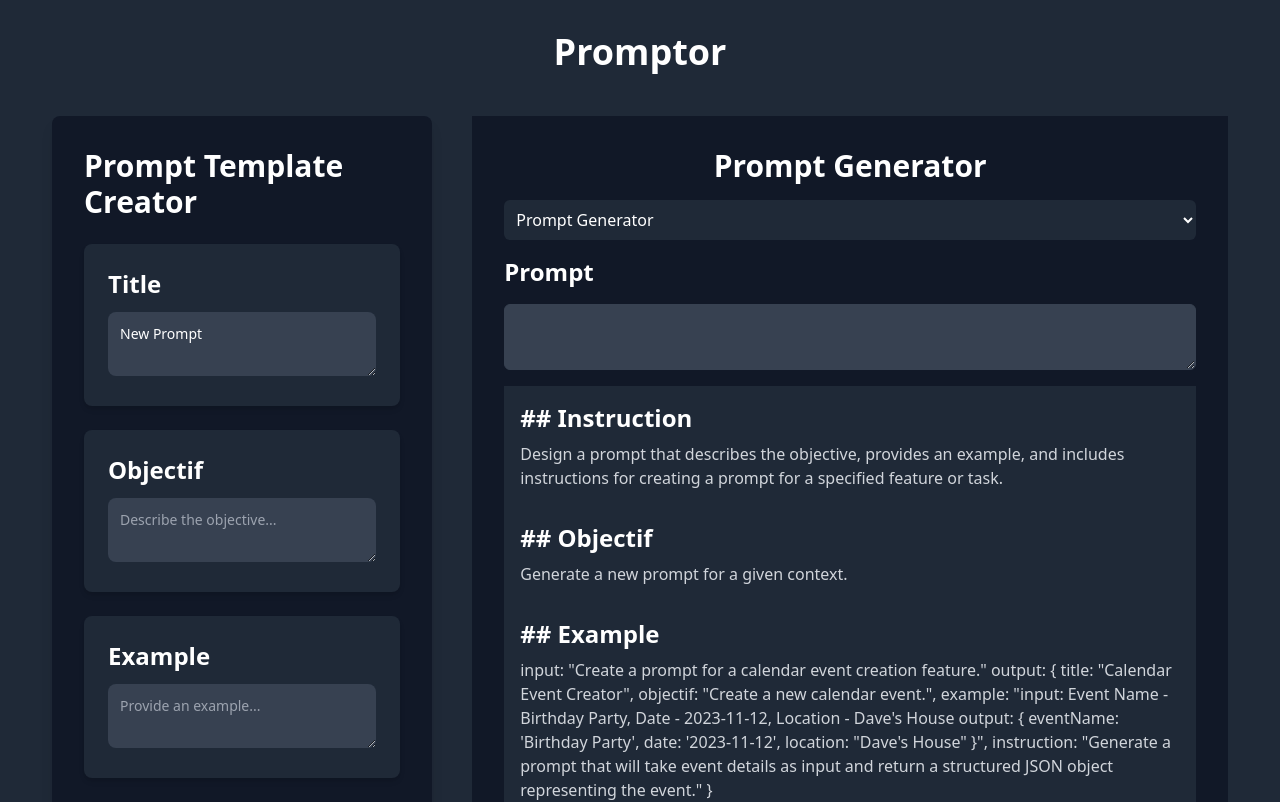
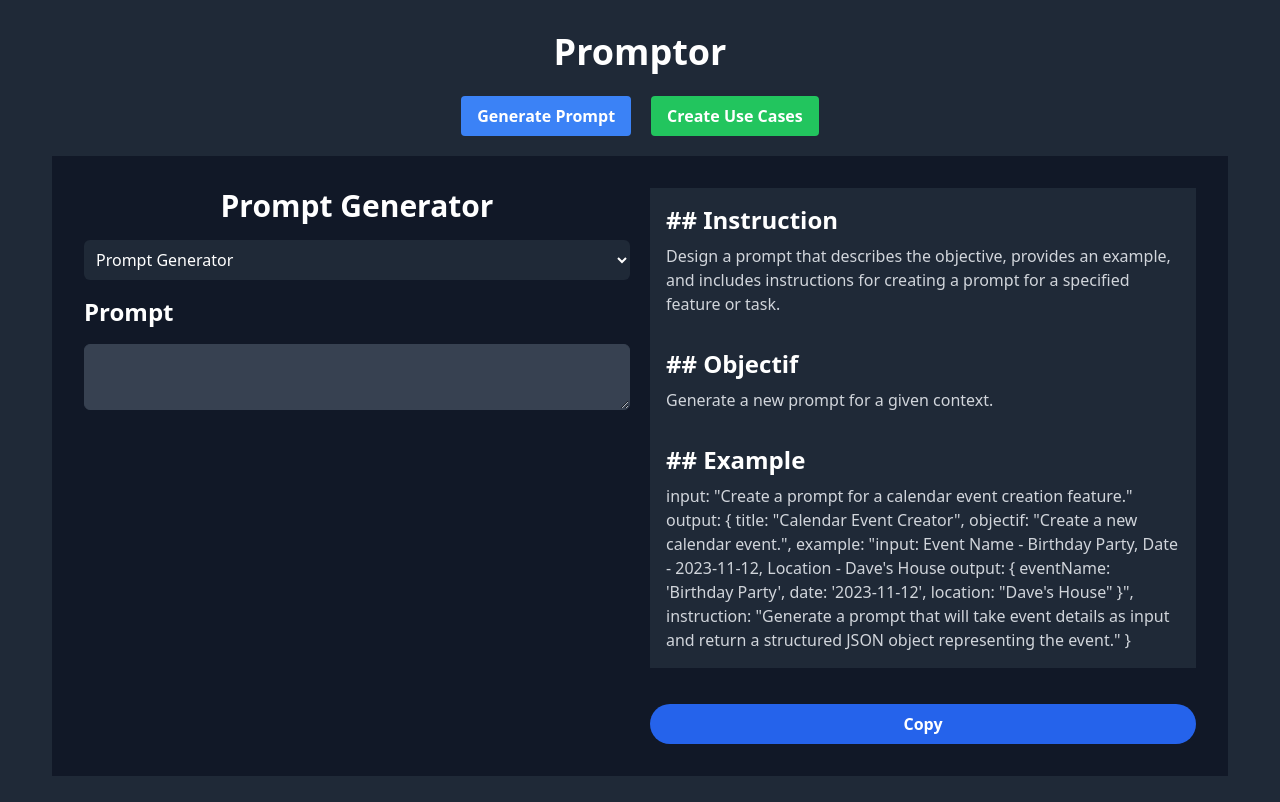
Before and after one commit to fanama/prompt-generator, a Svelte app: page / in a window 1280 px wide. Shown: the top 802 px of the page. Built offline with nearby package versions, Linux system fonts and the light colour scheme.

Commit message:
fix: storage and alerts

```diff
--- a/src/App.svelte
+++ b/src/App.svelte
@@ -1,12 +1,36 @@
 <script lang="ts">
   import PromptGenerator from "./molecule/promptGenerator.svelte";
   import PromptManager from "./molecule/promptManager.svelte";
+
+  let page = 1;
+  function setPage(p: number) {
+    page = p;
+  }
 </script>
 
 <main class="bg-gray-800 text-white min-h-screen p-8">
   <h1 class="text-4xl font-bold text-center mb-6">Promptor</h1>
+  <div class="flex gap-5 items-center justify-center">
+    <button
+      on:click={() => setPage(1)}
+      class="bg-blue-500 hover:bg-blue-700 text-white font-bold py-2 px-4 rounded transition duration-300 ease-in-out"
+    >
+      Generate Prompt
+    </button>
+    <button
+      on:click={() => setPage(2)}
+      class="bg-green-500 hover:bg-green-700 text-white font-bold py-2 px-4 rounded transition duration-300 ease-in-out"
+    >
+      Create Use Cases
+    </button>
+  </div>
+
   <div class="flex flex-col md:flex-row w-full h-full">
-    <PromptManager />
-    <PromptGenerator />
+    {#if page == 1}
+      <PromptGenerator />
+    {/if}
+    {#if page == 2}
+      <PromptManager />
+    {/if}
   </div>
 </main>
--- a/src/infra/service/localStorage.ts
+++ b/src/infra/service/localStorage.ts
@@ -23,13 +23,24 @@ export class LocalStorage<T> {
   }
 
   add(value: T): T[] {
-    this.values = [...this.values, value];
-    localStorage.setItem(this.key, JSON.stringify(this.values));
-    return this.values;
+    const values = [...this.values, value];
+    localStorage.setItem(this.key, JSON.stringify(values));
+    this.values = values;
+    alert(`${this.key} added`);
+
+    return values;
   }
   remove(value: T): T[] {
-    this.values = this.values.filter((v) => v != value);
-    localStorage.setItem(this.key, JSON.stringify(this.values));
-    return this.values;
+    const values = this.values.filter((v) => v != value);
+    localStorage.setItem(this.key, JSON.stringify(values));
+    this.values = values;
+    return values;
+  }
+
+  removeAll(): T[] {
+    const values: T[] = [];
+    localStorage.clear();
+    this.values = values;
+    return values;
   }
 }
--- a/src/infra/service/prompt.ts
+++ b/src/infra/service/prompt.ts
@@ -17,6 +17,9 @@ class PromptDatabase {
   deletePrompt(prompt: Prompt): Prompt[] {
     return this.localStorage.remove(prompt);
   }
+  deleteAllPrompt(): Prompt[] {
+    return this.localStorage.removeAll();
+  }
 }
 
 export const promptController = new PromptDatabase();
--- /dev/null
+++ b/src/lib/clipBoard.ts
@@ -0,0 +1,13 @@
+class ClipBoard {
+  async copy(content: string) {
+    try {
+      await navigator.clipboard.writeText(content);
+      console.log("Content copied to clipboard");
+    } catch (err) {
+      console.error("Failed to copy: ", err);
+    }
+  }
+}
+
+const clipboard = new ClipBoard();
+export default clipboard;
--- /dev/null
+++ b/src/lib/store.ts
@@ -0,0 +1,4 @@
+import { writable } from "svelte/store";
+import type { Prompt } from "../domain/entity/prompt";
+
+export const promptStore = writable<Prompt[]>([]);
--- a/src/molecule/promptGenerator.svelte
+++ b/src/molecule/promptGenerator.svelte
@@ -1,13 +1,17 @@
 <script lang="ts">
   import { promptController } from "../infra/service/prompt";
-  let prompts = promptController.getPrompts();
+  import clipboard from "../lib/clipBoard";
+  import { promptStore } from "../lib/store";
+  promptStore.set(promptController.getPrompts());
 
+  $: prompts = $promptStore;
   let selectedIndex = 0;
-  $: currentPrompt = prompts[selectedIndex];
   let input = "";
 
-  async function copy() {
-    const content = `## Objectif \n
+  $: currentPrompt = prompts[selectedIndex];
+
+  function copy() {
+    clipboard.copy(`## Objectif \n
      ${currentPrompt.objectif} \n\n
      ## Example \n
      ${currentPrompt.example} \n\n
@@ -16,18 +20,13 @@
      ## Instruction \n
      ${currentPrompt.instruction}
 
-     `;
-
-    try {
-      await navigator.clipboard.writeText(content);
-      console.log("Content copied to clipboard");
-    } catch (err) {
-      console.error("Failed to copy: ", err);
-    }
+     `);
   }
 </script>
 
-<div class="bg-gray-900 text-white w-2/3 p-8 h-full m-5">
+<div
+  class="bg-gray-900 grid grid-cols-2 w-full justify-center text-white p-8 gap-5 m-5"
+>
   <div class="flex flex-col">
     <h1 class="text-3xl font-bold mb-4 text-center">Prompt Generator</h1>
     <select
@@ -44,7 +43,8 @@
       class="w-full p-2 mb-4 border bg-gray-700 text-white border-gray-700 rounded-md"
       bind:value={input}
     />
-
+  </div>
+  <div class="flex flex-col overflow-scroll">
     <div class="bg-gray-800 p-4">
       <h2 class="text-2xl font-bold mb-2">## Instruction</h2>
       <div class="text-gray-300">{currentPrompt.instruction}</div>
@@ -63,13 +63,13 @@
       <div class="bg-gray-800 p-4">
         <h2 class="text-2xl font-bold mb-2">## Input</h2>
         <div class="text-gray-300">{input}</div>
-        <button
-          class="px-6 py-2 mt-4 text-white font-bold bg-blue-600 rounded-full hover:bg-blue-700 focus:outline-none focus:bg-blue-500 focus:ring-2 focus:ring-blue-300 active:bg-blue-800 transition duration-150 ease-in-out"
-          on:click={copy}
-        >
-          Copy
-        </button>
       </div>
     {/if}
   </div>
+  <button
+    class="px-6 py-2 mt-4 col-start-2 text-white font-bold bg-blue-600 rounded-full hover:bg-blue-700 focus:outline-none focus:bg-blue-500 focus:ring-2 focus:ring-blue-300 active:bg-blue-800 transition duration-150 ease-in-out"
+    on:click={copy}
+  >
+    Copy
+  </button>
 </div>
--- a/src/molecule/promptManager.svelte
+++ b/src/molecule/promptManager.svelte
@@ -1,6 +1,9 @@
 <script lang="ts">
   import type { Prompt } from "../domain/entity/prompt";
   import { promptController } from "../infra/service/prompt";
+  import { promptStore } from "../lib/store";
+
+  $: prompts = $promptStore;
 
   const prompt: Prompt = {
     title: "New Prompt",
@@ -10,13 +13,20 @@
   };
 
   function createPrompt() {
-    promptController.createPrompt(prompt);
+    promptStore.set(promptController.createPrompt(prompt));
+  }
+
+  function removeAll() {
+    promptStore.set(promptController.deleteAllPrompt());
+  }
+
+  function removeOne(prompt: Prompt) {
+    promptStore.set(promptController.deletePrompt(prompt));
   }
 </script>
 
-<div
-  class="bg-gray-900 text-white w-full md:w-2/6 p-8 h-full m-5 shadow-lg rounded-lg"
->
+<div class="grid grid-cols-2 w-full h-screen gap-5 overflow-hidden">
+  <div class="bg-gray-900 text-white w-full p-8 h-fit m-5 shadow-lg rounded-lg">
     <h1 class="text-3xl font-bold mb-6">Prompt Template Creator</h1>
 
     <div class="bg-gray-800 p-6 rounded-lg shadow-md mb-6">
@@ -61,10 +71,26 @@
     >
       Create Prompt
     </button>
+  </div>
+  <div
+    class="bg-gray-800 text-white w-full p-8 shadow-lg rounded-lg h-5/6 overflow-y-auto overflow-scroll"
+  >
     <button
       class="w-full p-3 bg-red-600 hover:bg-red-700 text-white font-semibold rounded-lg mb-3 transition-colors duration-300 ease-in-out focus:outline-none focus:ring-2 focus:ring-red-500 focus:ring-offset-2"
-    on:click={() => localStorage.clear()}
+      on:click={removeAll}
     >
       Delete All
     </button>
+    {#each prompts as p}
+      <div
+        class="p-4 mb-4 flex justify-between bg-gray-700 rounded-lg shadow-md"
+      >
+        <div>{p.title}</div>
+        <button
+          class="bg-red-500 p-2 hover:bg-red-900 rounded-sm"
+          on:click={() => removeOne(p)}>delete</button
+        >
       </div>
+    {/each}
+  </div>
+</div>
```
Lines whose indentation alone changed are shown as unchanged.
